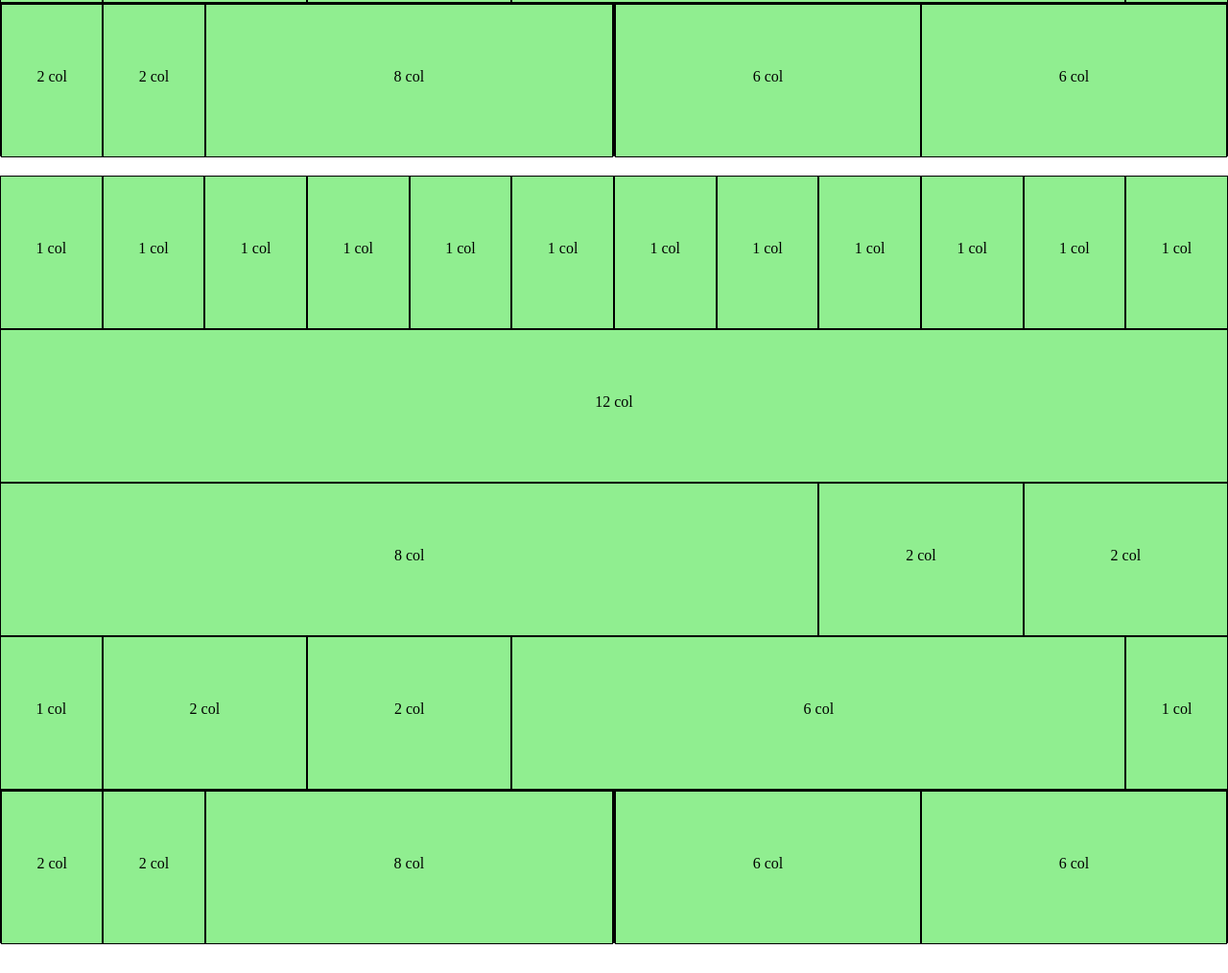
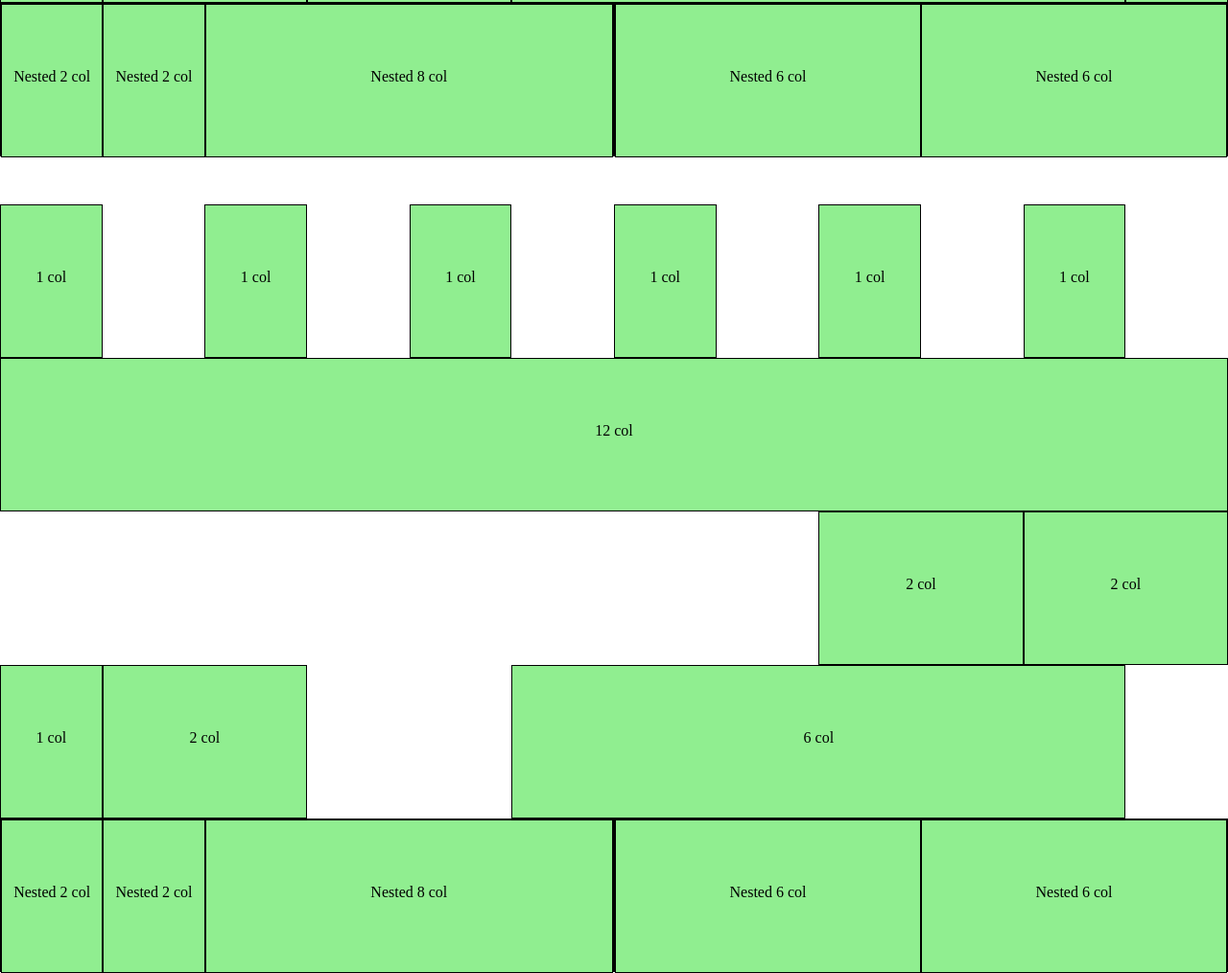
Before and after one commit to dfgiordano/html-css-12bool, a plain HTML site: page index.html in a window 1280 px wide. Shown: the part 637-1651 px from the top of the page at 96% size. Before the commit the page ends 1621 px from the top, so only its background shows below. Drawn offline with Linux system fonts and the light colour scheme.

Commit message:
esercizio terminato

```diff
--- a/css/bool-12.css
+++ b/css/bool-12.css
@@ -13,6 +13,7 @@
     margin: 0;
     padding: 0;
 }
+/* framework */
 .container {
     max-width: 1300px;
     margin: 0 auto;
@@ -60,42 +61,43 @@
 .col-12 {
     width: calc((100% / 12) * 12)
 }
+/* /framework */
 
 /* offset margin */
-
 .col-offset-1 {
-    width: calc((100% / 12) * 1)
+    margin-left: calc((100% / 12) * 1)
 }
 .col-offset-2 {
-    width: calc((100% / 12) * 2)
+    margin-left: calc((100% / 12) * 2)
 }
 .col-offset-3 {
-    width: calc((100% / 12) * 3)
+    margin-left: calc((100% / 12) * 3)
 }
 .col-offset-4 {
-    width: calc((100% / 12) * 4)
+    margin-left: calc((100% / 12) * 4)
 }
 .col-offset-5 {
-    width: calc((100% / 12) * 5)
+    margin-left: calc((100% / 12) * 5)
 }
 .col-offset-6 {
-    width: calc((100% / 12) * 6)
+    margin-left: calc((100% / 12) * 6)
 }
 .col-offset-7 {
-    width: calc((100% / 12) * 7)
+    margin-left: calc((100% / 12) * 7)
 }
 .col-offset-8 {
-    width: calc((100% / 12) * 8)
+    margin-left: calc((100% / 12) * 8)
 }
 .col-offset-9 {
-    width: calc((100% / 12) * 9)
+    margin-left: calc((100% / 12) * 9)
 }
 .col-offset-10 {
-    width: calc((100% / 12) * 10)
+    margin-left: calc((100% / 12) * 10)
 }
 .col-offset-11 {
-    width: calc((100% / 12) * 11)
+    margin-left: calc((100% / 12) * 11)
 }
 .container2 {
-    margin-top: 20px;
+    margin-top: 50px;
 }
+/* /offset margin */
--- a/index.html
+++ b/index.html
@@ -41,59 +41,56 @@
          <div class="container">
              <div class="col-6">
                  <div class="container">
-                     <div class="col-2">2 col</div>
-                     <div class="col-2">2 col</div>
-                     <div class="col-8">8 col</div>
+                     <div class="col-2">Nested 2 col</div>
+                     <div class="col-2">Nested 2 col</div>
+                     <div class="col-8">Nested 8 col</div>
                  </div>
              </div>
              <div class="col-6">
                  <div class="container">
-                     <div class="col-6">6 col</div>
-                     <div class="col-6">6 col</div>
+                     <div class="col-6">Nested 6 col</div>
+                     <div class="col-6">Nested 6 col</div>
                  </div>
              </div>
          </div>
          <div class="container container2">
             <div class="col-1">1 col</div>
-            <div class="col-1">1 col</div>
-            <div class="col-1">1 col</div>
-            <div class="col-1">1 col</div>
-            <div class="col-1">1 col</div>
-            <div class="col-1">1 col</div>
-            <div class="col-1">1 col</div>
-            <div class="col-1">1 col</div>
-            <div class="col-1">1 col</div>
-            <div class="col-1">1 col</div>
-            <div class="col-1">1 col</div>
-            <div class="col-1">1 col</div>
+
+            <div class="col-1 col-offset-1 ">1 col</div>
+
+            <div class="col-1 col-offset-1 ">1 col</div>
+
+            <div class="col-1 col-offset-1 ">1 col</div>
+
+            <div class="col-1 col-offset-1 ">1 col</div>
+
+            <div class="col-1 col-offset-1 ">1 col</div>
+
         </div>
          <div class="container">
              <div class="col-12">12 col</div>
          </div>
          <div class="container">
-             <div class="col-8">8 col</div>
-             <div class="col-2">2 col</div>
+             <div class="col-2 col-offset-8">2 col</div>
              <div class="col-2">2 col</div>
          </div>
          <div class="container">
              <div class="col-1">1 col</div>
              <div class="col-2">2 col</div>
-             <div class="col-2">2 col</div>
-             <div class="col-6">6 col</div>
-             <div class="col-1">1 col</div>
+             <div class="col-6 col-offset-2">6 col</div>
          </div>
          <div class="container">
                 <div class="col-6">
                     <div class="container">
-                     <div class="col-2">2 col</div>
-                     <div class="col-2">2 col</div>
-                     <div class="col-8">8 col</div>
+                        <div class="col-2">Nested 2 col</div>
+                        <div class="col-2">Nested 2 col</div>
+                        <div class="col-8">Nested 8 col</div>
                     </div>
                 </div>
              <div class="col-6">
                  <div class="container">
-                     <div class="col-6">6 col</div>
-                     <div class="col-6">6 col</div>
+                     <div class="col-6">Nested 6 col</div>
+                     <div class="col-6">Nested 6 col</div>
             </div>
         </div>
     </div>
```
Lines whose indentation alone changed are shown as unchanged.
